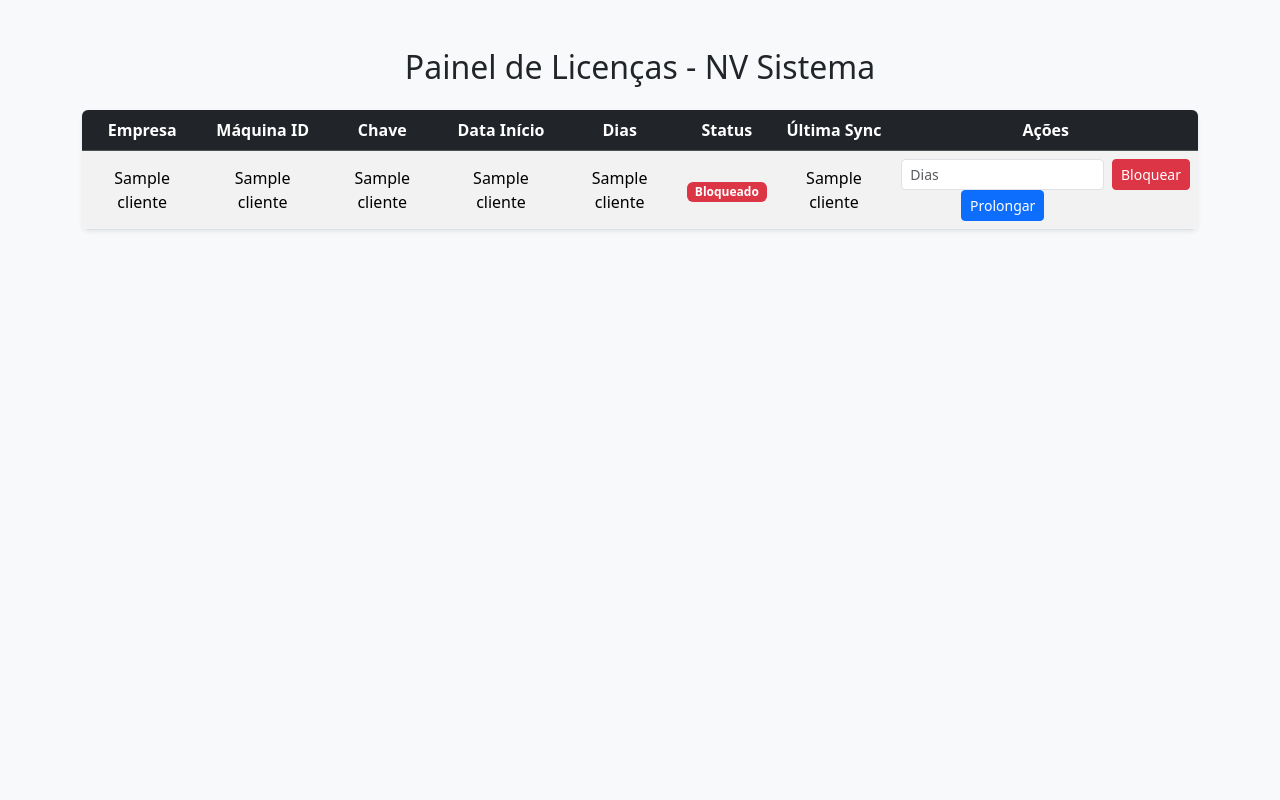
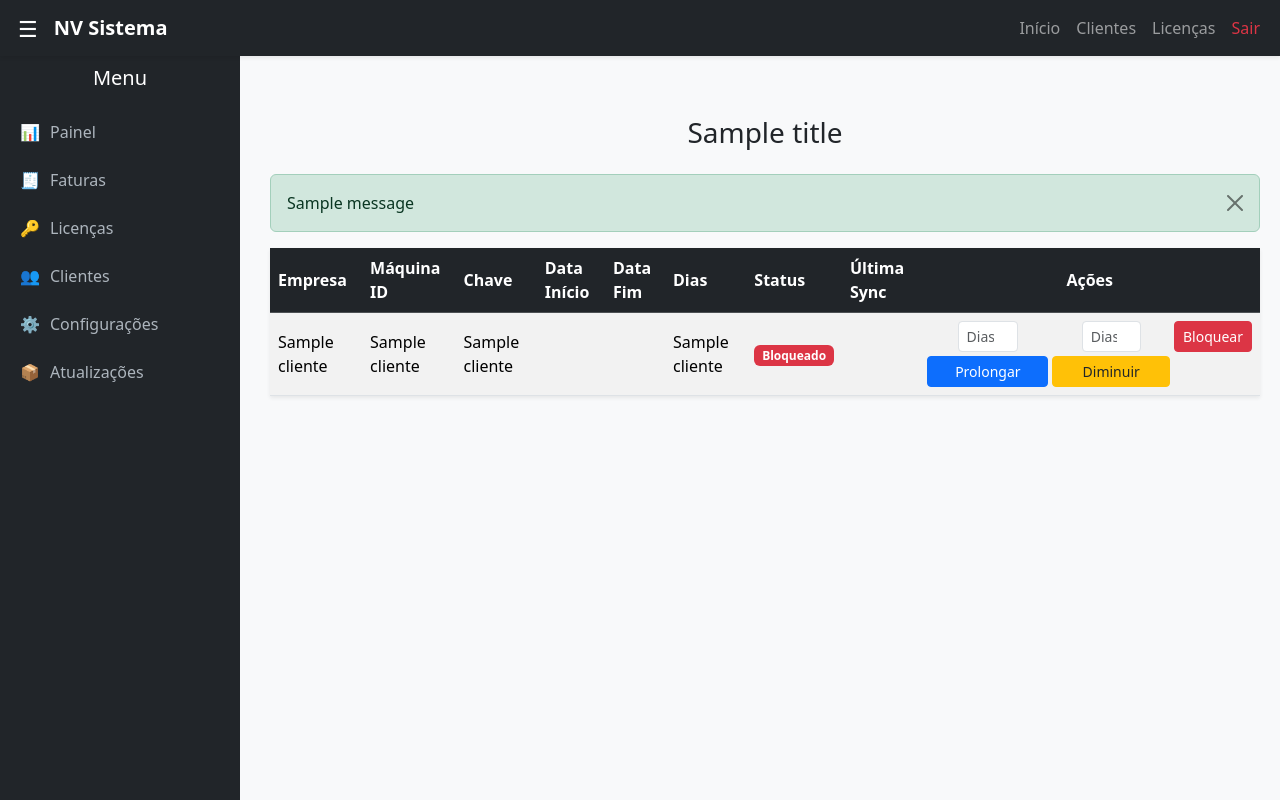
Before and after one commit to servidor879909499/servidor_licencas, a Python web app: template templates/painel.html in a window 1280 px wide. Run offline with Jinja, Linux system fonts and the light colour scheme; the template is opened without the code that fills it: most values are stand-ins (such as "Sample title", 1, 10 or a date in 2020); one stand-in notice (Sample message) is shown.

Commit message:
Update painel.html

```diff
--- a/templates/painel.html
+++ b/templates/painel.html
@@ -1,149 +1,128 @@
-<!DOCTYPE html><html lang="pt"><head><meta charset="UTF-8">
+<!DOCTYPE html>
+<html lang="pt">
+<head>
+<meta charset="UTF-8">
+<title>{{ title }}</title>
+<link href="https://cdn.jsdelivr.net/npm/bootstrap@5.3.2/dist/css/bootstrap.min.css" rel="stylesheet">
+<style>
+body { background-color: #f8f9fa; overflow-x: hidden; }
+.sidebar { position: fixed; top: 56px; left: 0; height: 100%; width: 240px; background-color: #212529; color: white; transition: all 0.3s ease; overflow-y: auto; z-index: 1000; }
+.sidebar.collapsed { width: 70px; }
+.sidebar a { color: #adb5bd; display: block; padding: 12px 20px; text-decoration: none; white-space: nowrap; transition: 0.3s; }
+.sidebar a:hover, .sidebar a.active { background-color: #495057; color: #fff; }
+.sidebar h5 { text-align: center; padding: 10px; }
+.sidebar .icon { margin-right: 10px; }
+.sidebar.collapsed .text { display: none; }
+.content { margin-left: 250px; padding: 100px 20px 20px 20px; transition: all 0.3s ease; }
+.content.expanded { margin-left: 80px; }
+.table th, .table td { vertical-align: middle; }
+.toggle-btn { background: none; border: none; color: white; font-size: 22px; cursor: pointer; margin-right: 10px; }
+</style>
+</head>
+<body>
 
-<title>Painel de Licenças - NV Sistema</title>
+<!-- Navbar -->
+<nav class="navbar navbar-expand-lg navbar-dark bg-dark fixed-top shadow-sm">
+<div class="container-fluid">
+<button class="toggle-btn" id="toggleSidebar">☰</button>
+<a class="navbar-brand fw-bold" href="{{ url_for('painel') }}">NV Sistema</a>
+<button class="navbar-toggler" type="button" data-bs-toggle="collapse" data-bs-target="#navbarNav">
+<span class="navbar-toggler-icon"></span>
+</button>
+<div class="collapse navbar-collapse" id="navbarNav">
+<ul class="navbar-nav ms-auto">
+<li class="nav-item"><a class="nav-link {% if request.path == '/painel' %}active{% endif %}" href="{{ url_for('painel') }}">Início</a></li>
+<li class="nav-item"><a class="nav-link {% if request.path == '/clientes' %}active{% endif %}" href="{{ url_for('clientes') }}">Clientes</a></li>
+<li class="nav-item"><a class="nav-link {% if request.path == '/licencas' %}active{% endif %}" href="{{ url_for('licencas') }}">Licenças</a></li>
+<li class="nav-item"><a class="nav-link text-danger" href="{{ url_for('logout') }}">Sair</a></li>
+</ul>
+</div>
+</div>
+</nav>
 
-<link href="https://cdn.jsdelivr.net/npm/bootstrap@5.3.2/dist/css/bootstrap.min.css" rel="stylesheet">
-
-<style>
-
-    body {
-
-        background-color: #f8f9fa;
-
-    }
-
-    .table thead th {
-
-        vertical-align: middle;
-
-        text-align: center;
-
-    }
-
-    .table tbody td {
-
-        vertical-align: middle;
-
-        text-align: center;
-
-    }
-
-    .form-inline {
-
-        display: flex;
-
-        gap: 0.5rem;
-
-        justify-content: center;
-
-    }
-
-    @media (max-width: 768px) {
-
-        .form-inline {
-
-            flex-direction: column;
-
-        }
-
-    }
-
-</style>
-
-</head><body><div class="container mt-5"><h2 class="text-center mb-4">Painel de Licenças - NV Sistema</h2>
-
-
-
-<div class="table-responsive shadow-sm bg-white rounded">
-
-    <table class="table table-striped table-hover mb-0">
-
-        <thead class="table-dark">
-
-            <tr>
-
-                <th>Empresa</th>
-
-                <th>Máquina ID</th>
-
-                <th>Chave</th>
-
-                <th>Data Início</th>
-
-                <th>Dias</th>
-
-                <th>Status</th>
-
-                <th>Última Sync</th>
-
-                <th>Ações</th>
-
-            </tr>
-
-        </thead>
-
-        <tbody>
-
-            {% for c in clientes %}
-
-            <tr>
-
-                <td>{{ c[1] }}</td>
-
-                <td>{{ c[2] }}</td>
-
-                <td>{{ c[3] }}</td>
-
-                <td>{{ c[4] | string }}</td>
-
-                <td>{{ c[5] }}</td>
-
-                <td>
-
-                    {% if c[6] == 'ativo' %}
-
-                        <span class="badge bg-success">Ativo</span>
-
-                    {% else %}
-
-                        <span class="badge bg-danger">Bloqueado</span>
-
-                    {% endif %}
-
-                </td>
-
-                <td>{{ c[7] | string }}</td>
-
-                <td>
-
-                    <div class="form-inline">
-
-                        <form action="{{ url_for('prolongar', cliente_id=c[0]) }}" method="POST">
-
-                            <input type="number" name="dias" placeholder="Dias" class="form-control form-control-sm" required min="1">
-
-                            <button class="btn btn-sm btn-primary mt-1 mt-md-0">Prolongar</button>
-
-                        </form>
-
-                        <form action="{{ url_for('bloquear', cliente_id=c[0]) }}" method="POST">
-
-                            <button class="btn btn-sm btn-danger mt-1 mt-md-0">Bloquear</button>
-
-                        </form>
-
-                    </div>
-
-                </td>
-
-            </tr>
-
-            {% endfor %}
-
-        </tbody>
-
-    </table>
-
+<!-- Sidebar -->
+<div class="sidebar" id="sidebar">
+<h5>Menu</h5>
+<a href="{{ url_for('painel') }}" class="{% if request.path == '/painel' %}active{% endif %}"><span class="icon">📊</span><span class="text">Painel</span></a>
+<a href="{{ url_for('faturas') }}" class="{% if request.path == '/faturas' %}active{% endif %}"><span class="icon">🧾</span><span class="text">Faturas</span></a>
+<a href="{{ url_for('licencas') }}" class="{% if request.path == '/licencas' %}active{% endif %}"><span class="icon">🔑</span><span class="text">Licenças</span></a>
+<a href="{{ url_for('clientes') }}" class="{% if request.path == '/clientes' %}active{% endif %}"><span class="icon">👥</span><span class="text">Clientes</span></a>
+<a href="{{ url_for('configuracoes') }}" class="{% if request.path == '/configuracoes' %}active{% endif %}"><span class="icon">⚙️</span><span class="text">Configurações</span></a>
+<a href="{{ url_for('atualizacoes') }}" class="{% if request.path == '/atualizacoes' %}active{% endif %}"><span class="icon">📦</span><span class="text">Atualizações</span></a>
 </div>
 
-</div><script src="https://cdn.jsdelivr.net/npm/bootstrap@5.3.2/dist/js/bootstrap.bundle.min.js"></script></body></html>
+<!-- Conteúdo principal -->
+<div class="content" id="content">
+<h3 class="text-center mb-4 mt-3">{{ title }}</h3>
+
+<!-- Flash messages -->
+{% with messages = get_flashed_messages(with_categories=true) %}
+  {% if messages %}
+    {% for category, message in messages %}
+      <div class="alert alert-{{ category }} alert-dismissible fade show" role="alert">
+        {{ message }}
+        <button type="button" class="btn-close" data-bs-dismiss="alert"></button>
+      </div>
+    {% endfor %}
+  {% endif %}
+{% endwith %}
+
+<table class="table table-striped table-hover shadow-sm align-middle">
+<thead class="table-dark">
+<tr>
+<th>Empresa</th><th>Máquina ID</th><th>Chave</th><th>Data Início</th><th>Data Fim</th><th>Dias</th><th>Status</th><th>Última Sync</th><th class="text-center">Ações</th>
+</tr>
+</thead>
+<tbody>
+{% for c in clientes %}
+<tr>
+<td>{{ c[1] }}</td>
+<td>{{ c[2] }}</td>
+<td>{{ c[3] }}</td>
+<td>{{ c[4].strftime("%Y-%m-%d %H:%M:%S") if c[4] else "" }}</td>
+<td>{{ c[8].strftime("%Y-%m-%d %H:%M:%S") if c[8] else "" }}</td>
+<td>{{ c[5] }}</td>
+<td>{% if c[6] == 'ativo' %}<span class="badge bg-success">Ativo</span>{% else %}<span class="badge bg-danger">Bloqueado</span>{% endif %}</td>
+<td>{{ c[7].strftime("%Y-%m-%d %H:%M:%S") if c[7] else "" }}</td>
+<td class="text-center">
+<div class="d-flex justify-content-center gap-1">
+<form action="{{ url_for('prolongar', cliente_id=c[0]) }}" method="POST" class="d-inline">
+<input type="number" name="dias" placeholder="Dias" class="form-control form-control-sm d-inline w-50 mb-1" required>
+<button class="btn btn-sm btn-primary w-100">Prolongar</button>
+</form>
+<form action="{{ url_for('diminuir', cliente_id=c[0]) }}" method="POST" class="d-inline">
+<input type="number" name="dias" placeholder="Dias" class="form-control form-control-sm d-inline w-50 mb-1" required>
+<button class="btn btn-sm btn-warning w-100 text-dark">Diminuir</button>
+</form>
+<form action="{{ url_for('bloquear', cliente_id=c[0]) }}" method="POST" class="d-inline">
+<button class="btn btn-sm btn-danger w-100">Bloquear</button>
+</form>
+</div>
+</td>
+</tr>
+{% endfor %}
+</tbody>
+</table>
+</div>
+
+<script src="https://cdn.jsdelivr.net/npm/bootstrap@5.3.2/dist/js/bootstrap.bundle.min.js"></script>
+<script>
+const toggleBtn = document.getElementById("toggleSidebar");
+const sidebar = document.getElementById("sidebar");
+const content = document.getElementById("content");
+
+// Lembrar estado do sidebar
+if(localStorage.getItem("sidebarCollapsed") === "true") {
+    sidebar.classList.add("collapsed");
+    content.classList.add("expanded");
+}
+
+toggleBtn.addEventListener("click", () => {
+    sidebar.classList.toggle("collapsed");
+    content.classList.toggle("expanded");
+    localStorage.setItem("sidebarCollapsed", sidebar.classList.contains("collapsed"));
+});
+</script>
+
+</body>
+</html>
```
